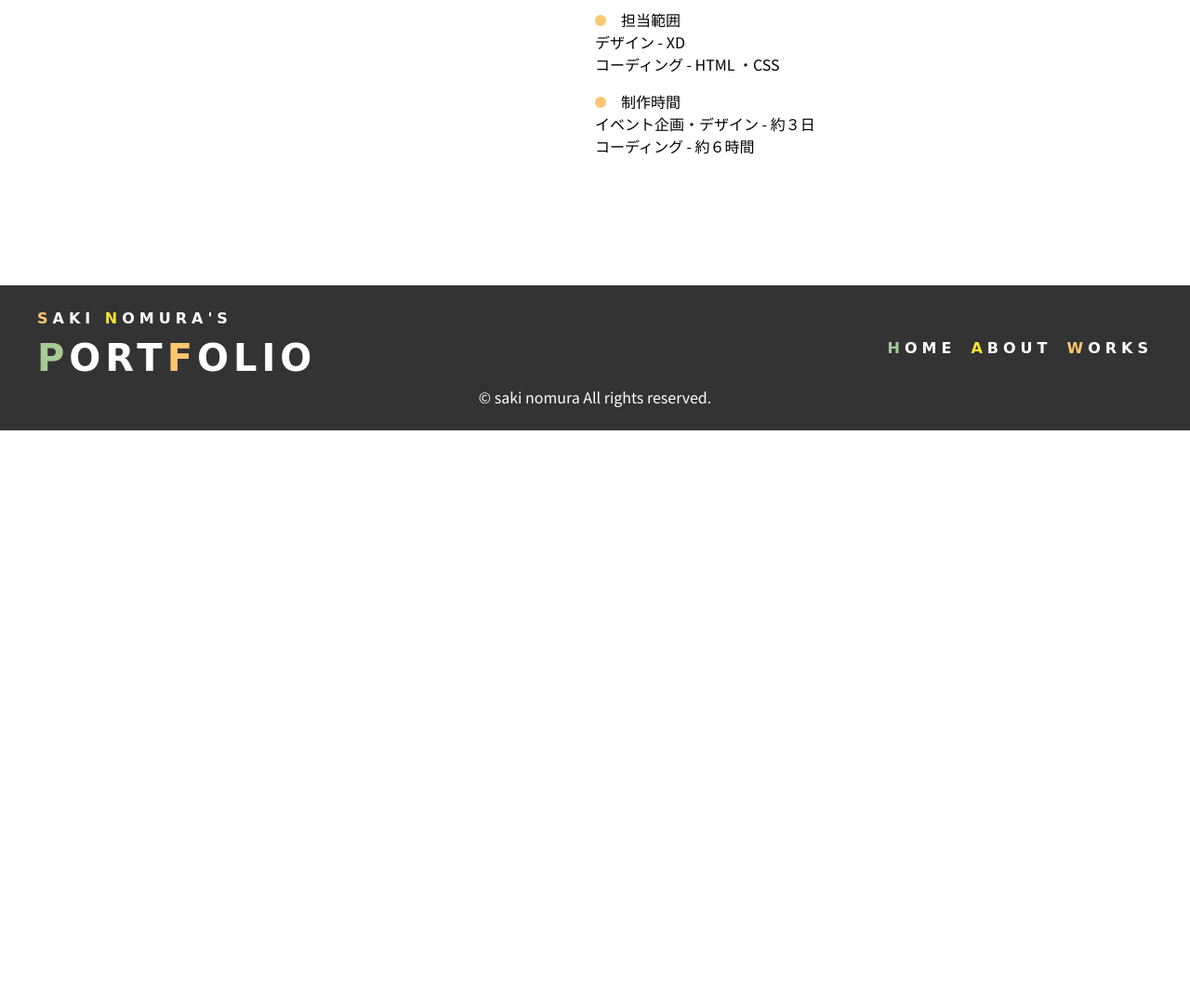
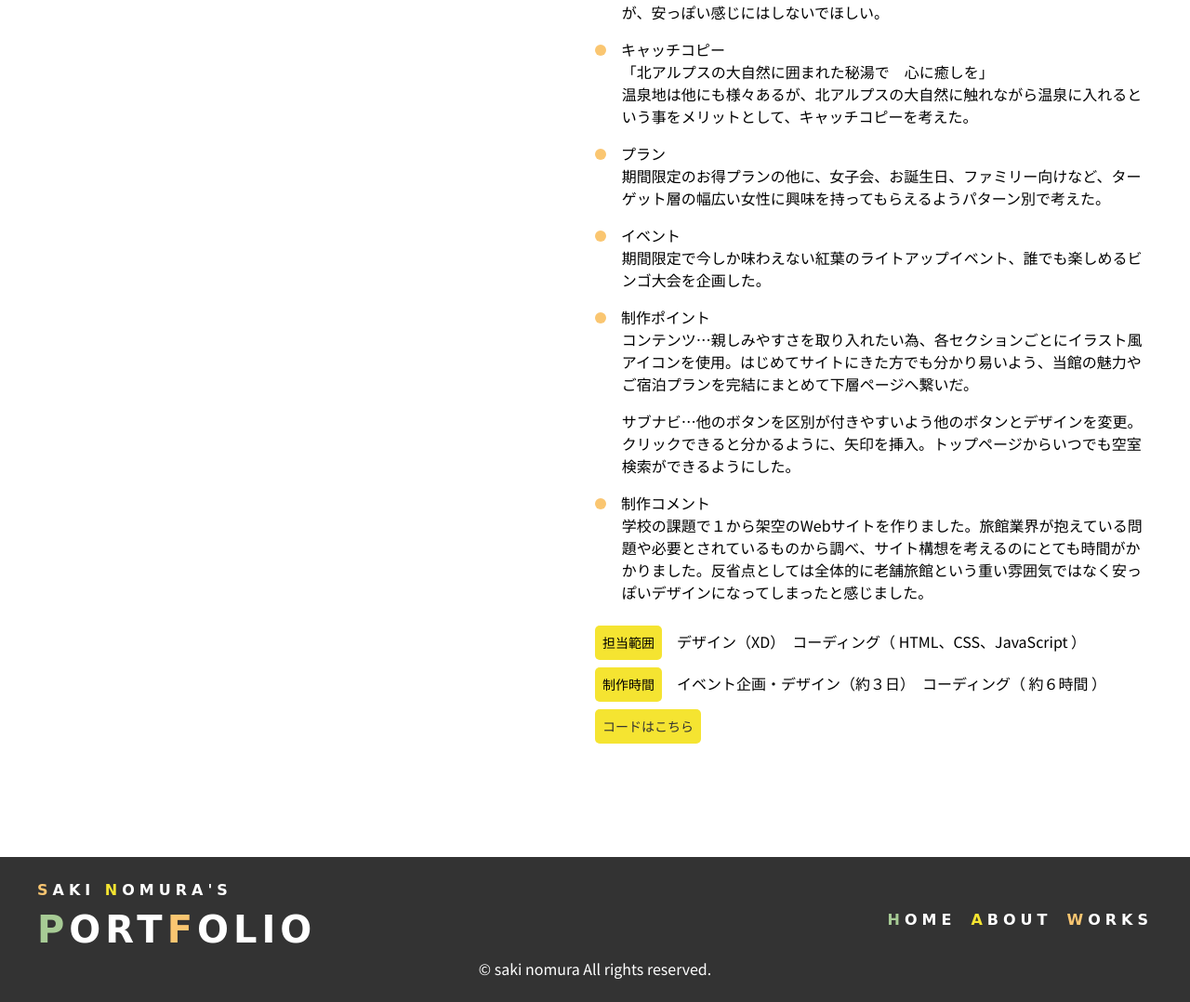
Before and after one commit to nondesign/portfolio, a PHP site: page /works.html in a window 1280 px wide. Shown: the part 625-1703 px from the top of the page at 93% size. Before the commit the page ends 1088 px from the top, so only its background shows below. Run offline with PHP 8.4, Linux system fonts and the light colour scheme; some libraries are stand-ins or nearby versions; some web fonts are replaced.

Commit message:
worksの概要を追加・更新

```diff
--- a/css/common.css
+++ b/css/common.css
@@ -404,64 +404,6 @@ body a {
 }
 
 /*===========================
-･･･works
-=============================*/
-.l-works-list li {
-  text-align: center;
-  margin: 0 0 3rem;
-}
-
-.l-works__contents {
-  display: block;
-  -webkit-transition: .2s ease-in-out;
-  transition: .2s ease-in-out;
-  margin: 0 0 1rem;
-}
-
-.l-works__contents:hover {
-  opacity: .7;
-  -webkit-transition: .2s ease-in-out;
-  transition: .2s ease-in-out;
-}
-
-.l-works__img {
-  width: 100%;
-  margin: 0 0 1rem;
-}
-
-.l-works__button {
-  display: block;
-  margin: .5rem 0 0 0;
-  padding: .5rem;
-  border-radius: 5px;
-  display: inline-block;
-  font-size: .875rem;
-  background: #F5E431;
-}
-
-.l-works__button:hover {
-  opacity: .7;
-}
-
-@media screen and (min-width: 768px) {
-  .l-works-list {
-    display: -webkit-box;
-    display: -ms-flexbox;
-    display: flex;
-    -webkit-box-pack: justify;
-        -ms-flex-pack: justify;
-            justify-content: space-between;
-  }
-  .l-works-list li {
-    width: calc((100% - 48px)/3);
-    margin: 0 0 3rem;
-  }
-  .l-works__contents {
-    margin: 0 0 2rem;
-  }
-}
-
-/*===========================
 ･･･About
 =============================*/
 .l-about__profile {
@@ -746,6 +688,64 @@ body a {
   }
 }
 
+/*===========================
+･･･works
+=============================*/
+.l-works-list li {
+  text-align: center;
+  margin: 0 0 3rem;
+}
+
+.l-works__contents {
+  display: block;
+  -webkit-transition: .2s ease-in-out;
+  transition: .2s ease-in-out;
+  margin: 0 0 1rem;
+}
+
+.l-works__contents:hover {
+  opacity: .7;
+  -webkit-transition: .2s ease-in-out;
+  transition: .2s ease-in-out;
+}
+
+.l-works__img {
+  width: 100%;
+  margin: 0 0 1rem;
+}
+
+.l-works__button {
+  display: block;
+  margin: .5rem 0 0 0;
+  padding: .5rem;
+  border-radius: 5px;
+  display: inline-block;
+  font-size: .875rem;
+  background: #F5E431;
+}
+
+.l-works__button[href]:hover {
+  opacity: .7;
+}
+
+@media screen and (min-width: 768px) {
+  .l-works-list {
+    display: -webkit-box;
+    display: -ms-flexbox;
+    display: flex;
+    -webkit-box-pack: justify;
+        -ms-flex-pack: justify;
+            justify-content: space-between;
+  }
+  .l-works-list li {
+    width: calc((100% - 48px)/3);
+    margin: 0 0 3rem;
+  }
+  .l-works__contents {
+    margin: 0 0 2rem;
+  }
+}
+
 /*========
 ･･･モジュール・ハンバーガー
 =============================*/
@@ -900,6 +900,7 @@ body a {
 
 .l-overview__text dd {
   margin: 0 0 1rem;
+  padding: 0 0 0 1.8rem;
 }
 
 .l-overview__text__circle:before {
--- a/scss/Layout/_main.scss
+++ b/scss/Layout/_main.scss
@@ -111,61 +111,6 @@
   font-size: (80px/16px)*1rem;
   }
 }
-
-/*===========================
-･･･works
-=============================*/
-.l-works-list li {
-  text-align: center;
-  margin: 0 0 3rem;
-}
-
-.l-works__contents {
-  display: block;
-  transition: .2s ease-in-out;
-  margin: 0 0 1rem;
-
-  &:hover {
-    opacity: .7;
-    transition: .2s ease-in-out;
-  }
-}
-
-.l-works__img {
-	width: 100%;
-	margin: 0 0 1rem;
-}
-
-.l-works__button {
-  display: block;
-	margin: .5rem 0 0 0;
-	padding: .5rem;
-	border-radius: 5px;
-	display: inline-block;
-	font-size: .875rem;
-  background: #F5E431;
-
-  &:hover {
-    opacity: .7;
-  }
-}
-
-@media screen and (min-width: $tab) {
-  .l-works-list {
-    display: flex;
-    justify-content: space-between;
-  }
-
-  .l-works-list li {
-    width: calc((100% - 48px)/3);
-    margin: 0 0 3rem;
-  }
-
-  .l-works__contents {
-    margin: 0 0 2rem;
-  }
-}
-
 
 /*===========================
 ･･･About
@@ -362,6 +307,60 @@
     }
 }
 
+/*===========================
+･･･works
+=============================*/
+.l-works-list li {
+  text-align: center;
+  margin: 0 0 3rem;
+}
+
+.l-works__contents {
+  display: block;
+  transition: .2s ease-in-out;
+  margin: 0 0 1rem;
+
+  &:hover {
+    opacity: .7;
+    transition: .2s ease-in-out;
+  }
+}
+
+.l-works__img {
+	width: 100%;
+	margin: 0 0 1rem;
+}
+
+.l-works__button {
+  display: block;
+	margin: .5rem 0 0 0;
+	padding: .5rem;
+	border-radius: 5px;
+	display: inline-block;
+	font-size: .875rem;
+  background: #F5E431;
+
+  &:[href]:hover {
+    opacity: .7;
+  }
+}
+
+@media screen and (min-width: $tab) {
+  .l-works-list {
+    display: flex;
+    justify-content: space-between;
+  }
+
+  .l-works-list li {
+    width: calc((100% - 48px)/3);
+    margin: 0 0 3rem;
+  }
+
+  .l-works__contents {
+    margin: 0 0 2rem;
+  }
+}
+
 
 /*========
 ･･･モジュール・ハンバーガー
--- a/scss/Works/_works.scss
+++ b/scss/Works/_works.scss
@@ -12,6 +12,7 @@
 
   dd {
     margin: 0 0 1rem;
+    padding: 0 0 0 1.8rem;
   }
 }
 
--- a/works.html
+++ b/works.html
@@ -37,32 +37,37 @@
         <h2 class="l-section__title"><span class="l-section__title_large" lang="en"><span class="fc-orange">W</span>orks</span>制作物</h2>
         <div class="l-overview">
           <figure class="l-overview__img"><img src="img/works-01.png" alt=""></figure>
-          <dl class="l-overview__text">
+          <div class="l-overview__text">
+            <dl>
               <dt class="l-overview__text__circle">サイト名</dt>
               <dd>奥飛騨温泉郷　新穂高温泉　寛鏡亭</dd>
               <dt class="l-overview__text__circle">目的・ゴール</dt>
               <dd>新しいお客様層を取り込み予約してもらう（集客のためのイベント迄企画）</dd>
               <dt class="l-overview__text__circle">ターゲット層</dt>
               <dd>20代～30代の女性</dd>
+              <dt class="l-overview__text__circle">課題概要</dt>
+              <dd>大正時代から続く、老舗の温泉旅館。<br>最近集客が伸び悩み新しいお客様層を取り込みたいという考えがあり、集客のためのイベント企画を含めwebページをリニューアルしたいと注文があった。<br>昔ながらの和のテイストを残しつつ、清潔感・親しみやすさを演出してほしいが、安っぽい感じにはしないでほしい。
+              </dd>
+              <dt class="l-overview__text__circle">キャッチコピー</dt>
+              <dd>「北アルプスの大自然に囲まれた秘湯で　心に癒しを」<br>温泉地は他にも様々あるが、北アルプスの大自然に触れながら温泉に入れるという事をメリットとして、キャッチコピーを考えた。</dd>
+              <dt class="l-overview__text__circle">プラン</dt>
+              <dd>期間限定のお得プランの他に、女子会、お誕生日、ファミリー向けなど、ターゲット層の幅広い女性に興味を持ってもらえるようパターン別で考えた。</dd>
+              <dt class="l-overview__text__circle">イベント</dt>
+              <dd>期間限定で今しか味わえない紅葉のライトアップイベント、誰でも楽しめるビンゴ大会を企画した。</dd>
               <dt class="l-overview__text__circle">制作ポイント</dt>
-            <dd>奥飛騨温泉郷　新穂高温泉　寛鏡亭</dd>
-            <dt class="l-overview__text__circle">コーディングで気を付けたこと</dt>
-            <dd>奥飛騨温泉郷　新穂高温泉　寛鏡亭</dd>
-            <dt class="l-overview__text__circle">担当範囲</dt>
               <dd>
-              <ul>
-                <li>デザイン - XD</li>
-                <li>コーディング - HTML ・CSS</li>
-              </ul>
+                コンテンツ…親しみやすさを取り入れたい為、各セクションごとにイラスト風アイコンを使用。はじめてサイトにきた方でも分かり易いよう、当館の魅力やご宿泊プランを完結にまとめて下層ページへ繋いだ。
               </dd>
-            <dt class="l-overview__text__circle">制作時間</dt>
-            <dd>
-              <ul>
-                <li>イベント企画・デザイン - 約３日</li>
-                <li>コーディング - 約６時間</li>
-              </ul>
+              <dd>サブナビ…他のボタンを区別が付きやすいよう他のボタンとデザインを変更。クリックできると分かるように、矢印を挿入。トップページからいつでも空室検索ができるようにした。
               </dd>
+              <dt class="l-overview__text__circle">制作コメント</dt>
+              <dd>学校の課題で１から架空のWebサイトを作りました。旅館業界が抱えている問題や必要とされているものから調べ、サイト構想を考えるのにとても時間がかかりました。反省点としては全体的に老舗旅館という重い雰囲気ではなく安っぽいデザインになってしまったと感じました。</dd>
             </dl>
+            <p><span class="l-works__button">担当範囲</span>　デザイン（XD）　コーディング（ HTML、CSS、JavaScript ）</p>
+            <p><span class="l-works__button">制作時間</span>　イベント企画・デザイン（約３日）　コーディング（ 約６時間 ）</p>
+
+            <p><a href="https://github.com/nondesign/portfolio/tree/master/Kankyoutei" target="_blank" class="l-works__button">コードはこちら</a></p>
+          </div>
         </div>
 
       </div>
```
Also changed, not shown: index.html (+13 -11 lines). Lines whose indentation alone changed are shown as unchanged.
